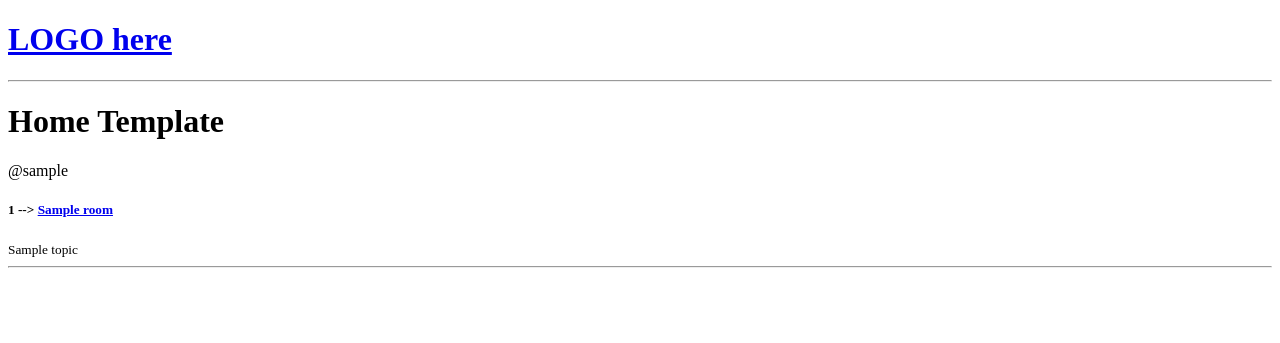
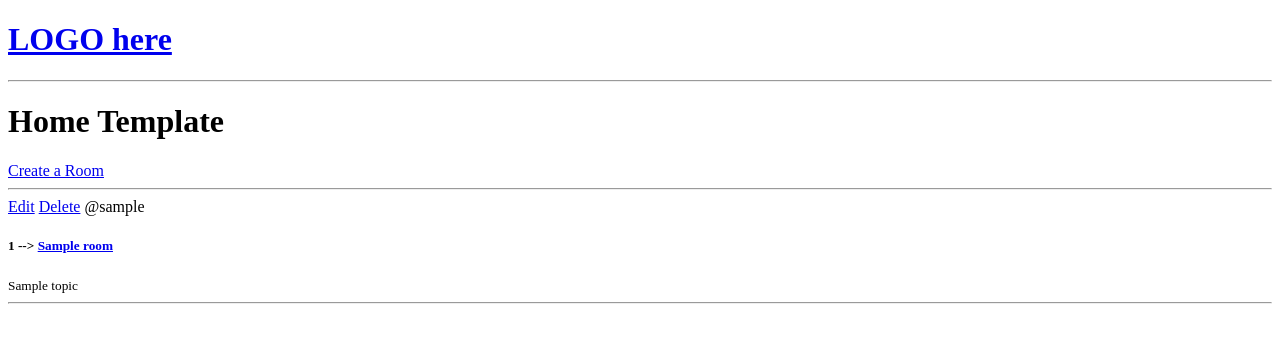
Before and after one commit to Diecaal/SocialNetwork, a Django app: page / in a window 1280 px wide. Shown: the top 343 px of the page. Run offline with Django 4.2, Linux system fonts and the light colour scheme; tables that the repository leaves empty hold one stand-in row (values such as "Sample post").

Commit message:
ChatRoom

```diff
--- a/base/models.py
+++ b/base/models.py
@@ -25,6 +25,10 @@ class Room(models.Model):
     updated = models.DateTimeField(auto_now = True) # takes timestamp when is called/update [>= ONCE]
     created = models.DateTimeField(auto_now_add = True) # takes a timestamp when method is created [ONCE]
 
+    class Meta:
+        ordering = ['-updated', '-created']
+        # (-) Reverse ordering -> most updated Rooms will be showed first
+
     def __str__(self):
         return str(self.name)
 
--- a/base/templates/base/home.html
+++ b/base/templates/base/home.html
@@ -5,9 +5,13 @@
 <h1>Home Template</h1>
 
 <div>
+    <a href="{% url 'create-room' %}">Create a Room</a>
+    <hr>
     <div>
         {% for room in rooms %}
             <div>
+                <a href="{% url 'update-room' room.id %}">Edit</a>
+                <a href="{% url 'delete-room' room.id %}">Delete</a>
                 <span>@{{ room.host }}</span>
                 <h5>{{ room.id }} --> <a href="{% url 'room' room.id %}">{{ room.name }}</a></h5>
                 <small>{{ room.topic.name }}</small>
--- a/base/urls.py
+++ b/base/urls.py
@@ -5,4 +5,7 @@ urlpatterns = [
     # Going to views.py and select view given by def home()
     path('', views.home, name='home'),
     path('room/<str:pk>/', views.room, name='room'),
+    path('create-room/', views.create_room, name='create-room'),
+    path('update-room/<str:pk>', views.update_room, name='update-room'),
+    path('delete-room/<str:pk>', views.delete_room, name='delete-room'),
 ]
--- a/base/views.py
+++ b/base/views.py
@@ -1,5 +1,7 @@
-from django.shortcuts import render
+from django.shortcuts import render, redirect
+from django.template import context
 from .models import Room
+from .forms import RoomForm
 
 # Create views to be returned here
 
@@ -13,3 +15,39 @@ def room(request, pk):
     room = Room.objects.get(id = pk)
     context = {'room': room}
     return render(request, 'base/room.html', context)
+
+def create_room(request):
+    form = RoomForm()
+
+    if( request.method == 'POST' ):
+        form = RoomForm(request.POST)
+        if( form.is_valid() ):
+            form.save()
+            return redirect('home')
+
+    context = { 'form': form }
+    return render(request, 'base/room_form.html', context)
+
+def update_room(request, pk):
+    room = Room.objects.get( id = pk )
+    form = RoomForm( instance = room )
+
+    if( request.method == 'POST' ):
+        form = RoomForm( request.POST, instance = room )
+        if( form.is_valid() ):
+            form.save()
+            return redirect('home')
+
+    context = { 'form': form }
+    return render(request, 'base/room_form.html', context)
+
+def delete_room(request, pk):
+    room = Room.objects.get( id = pk )
+    context = { 'obj' : room }
+
+    # Room has been actually deleted
+    if( request.method == 'POST' ):
+        room.delete()
+        return redirect('home')
+
+    return render(request, 'base/delete.html', context)
--- a/network/settings.py
+++ b/network/settings.py
@@ -12,10 +12,14 @@ https://docs.djangoproject.com/en/4.0/ref/settings/
 
 from pathlib import Path
 import os
+from os.path import join, dirname
+from dotenv import load_dotenv
+
+dotenv_path = join(dirname(__file__), '.env')
+load_dotenv(dotenv_path)
 
 # Build paths inside the project like this: BASE_DIR / 'subdir'.
 BASE_DIR = Path(__file__).resolve().parent.parent
-
 
 # Quick-start development settings - unsuitable for production
 # See https://docs.djangoproject.com/en/4.0/howto/deployment/checklist/
```
Also changed, not shown: base/forms.py (added, +7 -0 lines), base/templates/base/delete.html (added, +13 -0 lines), base/templates/base/room_form.html (added, +13 -0 lines), README.md (added).
